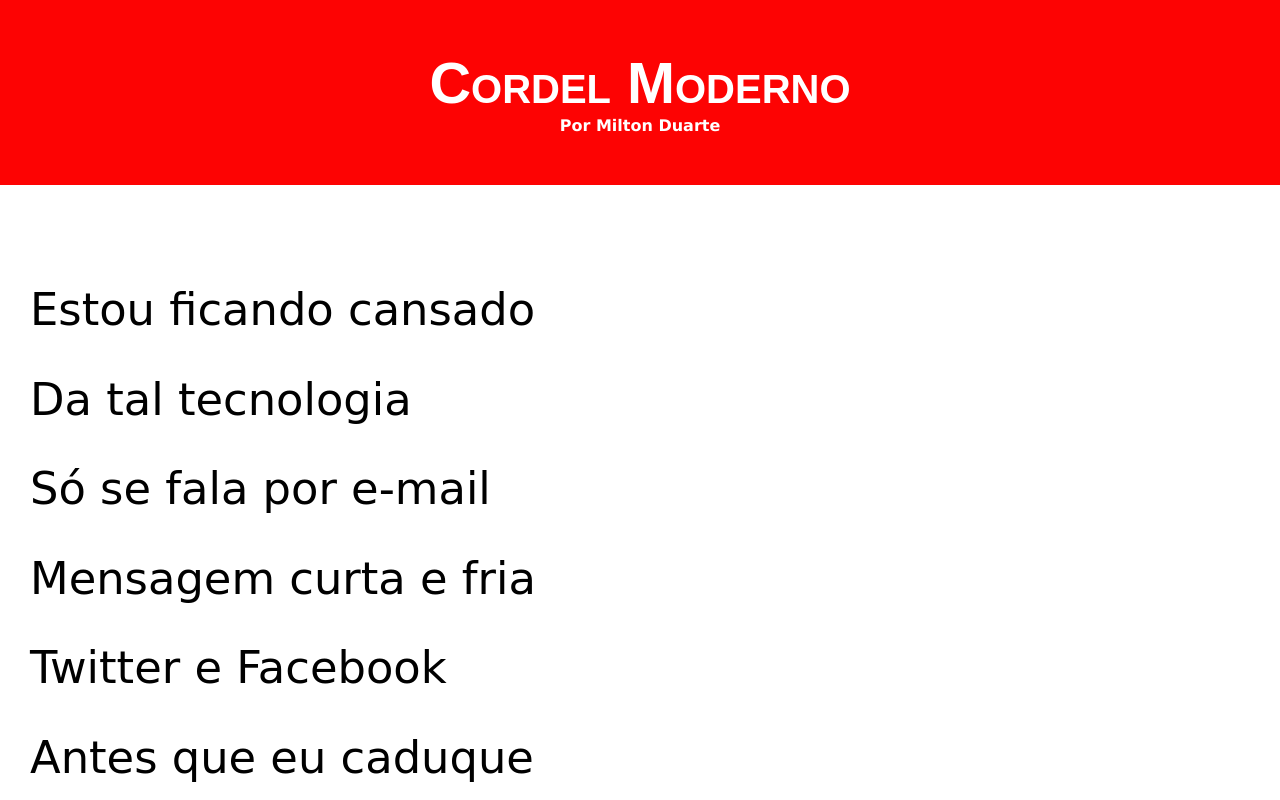
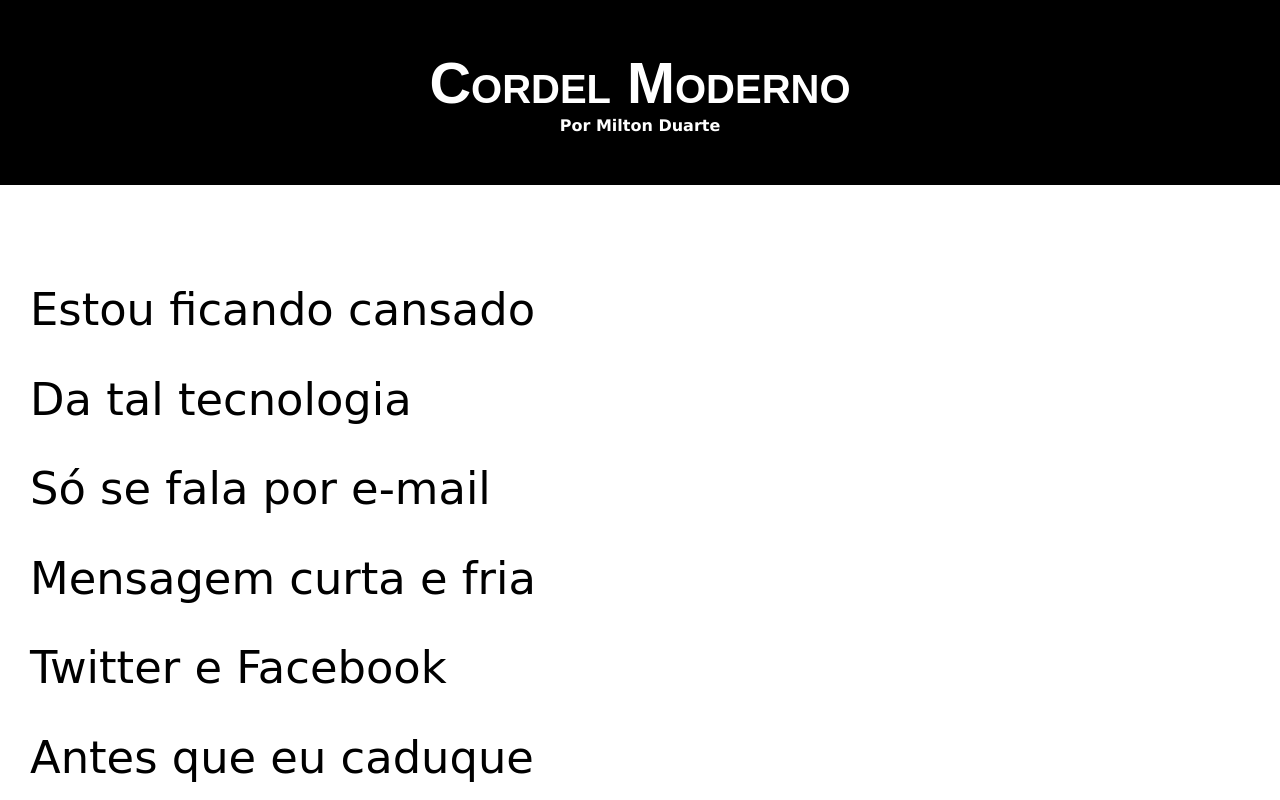
Before and after one commit to Felipemspc/Projeto-Cordel, a plain HTML site: page index.html in a window 1280 px wide. Shown: the top 800 px of the page. Drawn offline with Linux system fonts and the light colour scheme.

Commit message:
Revert "Update projetocordel.css"
This reverts commit 98ddcc4ad507b73e9ced945f2d446b4c1abc1c3c.

```diff
--- a/projetocordel.css
+++ b/projetocordel.css
@@ -24,7 +24,7 @@ html,body {
 }
 
 header {
-  background-color: rgb(253, 3, 3);
+  background-color: black;
   color: white;
   text-align: center;
 
```
